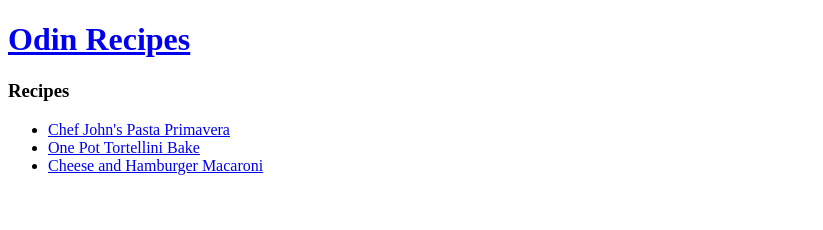
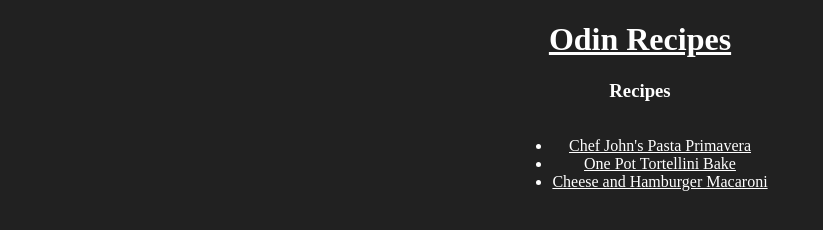
Before and after one commit to DDuran19/odin-recipes, a plain HTML site: page index.html in a window 1280 px wide. Shown: the whole page, without its empty margins (0-823 px from the left). Drawn offline with Linux system fonts and the light colour scheme.

Commit message:
Added style on index.html
used <div> to enclose elements

linked to styles.css

```diff
--- a/index.html
+++ b/index.html
@@ -4,16 +4,19 @@
     <meta charset="UTF-8">
     <meta http-equiv="X-UA-Compatible" content="IE=edge">
     <meta name="viewport" content="width=device-width, initial-scale=1.0">
+    <link rel="stylesheet" href="styles.css">
     <title>Odin Recipes</title>
 </head>
-<body> <h1><a href="index.html">Odin Recipes</a></h1>
+<body> <div  id = "Title_header"><h1><a href="index.html">Odin Recipes</a></h1></div>
  <!--   <img src="https://imagesvc.meredithcorp.io/v3/mm/image?url=https%3A%2F%2Fimages.media-allrecipes.com%2Fuserphotos%2F9230822.jpg&q=60&c=sc&orient=true&poi=auto&h=512">-->
-    <h3>Recipes</h3>
-<ul>
-    <li><a href="recipes/pasta-primavera.html">Chef John's Pasta Primavera</a></li>
+    <div id = "recipe_header"><h3>Recipes</h3></div>
+<div class = "recipes">
+    <ul>
+    <li><a href="recipes/pasta-primavera.html" >Chef John's Pasta Primavera</a></li>
     <li><a href="recipes/one-pot-tortellini-bake.html">One Pot Tortellini Bake</a></li>
     <li><a href="recipes/cheese-and-hamburger-macaroni.html">Cheese and Hamburger Macaroni</a></li>
-</ul>
+    </ul>
+</div>
 
 </body>
 </html>
--- /dev/null
+++ b/styles.css
@@ -0,0 +1,29 @@
+body {
+    background-color: #212121;
+    color: #ffffff;
+}
+
+div{
+text-align: center;
+align-items: center;
+}
+a{
+color: #ffffff;
+}
+a:hover{
+color: rgb(135, 135, 203)
+}
+
+div.recipes{
+    display: flex;
+    justify-content: center;
+    align-items: center;
+}
+/* What I learned:
+. is used for accessing CLASS
+# is used for accessing ID
+div is used as a container
+    - when adding modification,
+    modify the div, not the actual texts/ contents.
+
+*/
```
